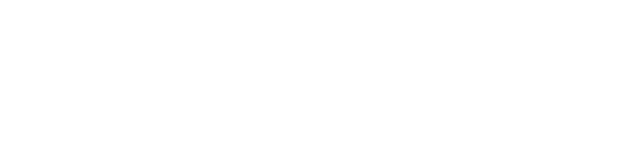
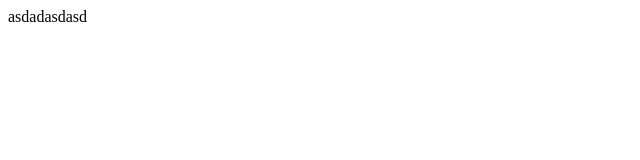
Before and after one commit to EsdrasAlbino/DoeBrinquedos, a plain HTML site: page Aaaaa.html in a window 1280 px wide. Shown: the whole page, without its empty margins (0-640 px from the left). Drawn offline with Linux system fonts and the light colour scheme.

Commit message:
Alteracao teste

```diff
--- a/Aaaaa.html
+++ b/Aaaaa.html
@@ -9,7 +9,7 @@
 </head>
 
 <body>
-
+    asdadasdasd
 </body>
 
 </html>
```
